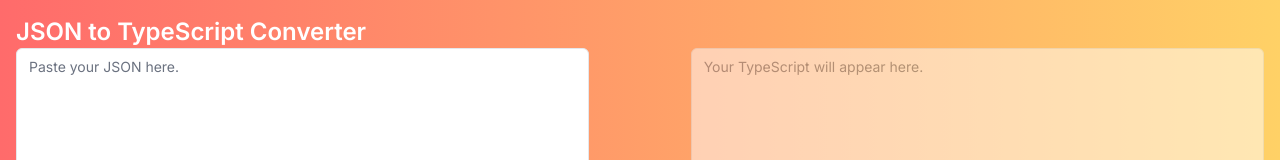
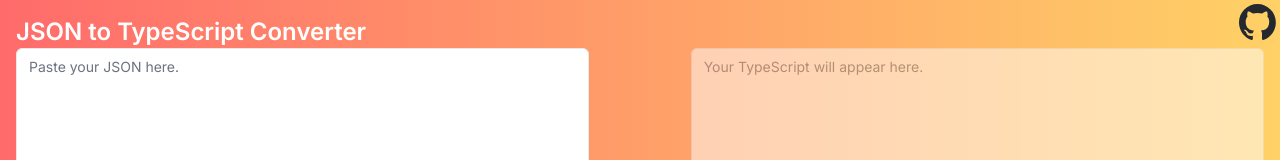
Before and after one commit to shaneosullivan/object_to_ts, a Next.js app: page / in a window 1280 px wide. Shown: the top 160 px of the page. Built offline with nearby package versions, Linux system fonts and the light colour scheme.

Commit message:
Add a github link to the top right

```diff
--- a/components/js-to-ts-converter.tsx
+++ b/components/js-to-ts-converter.tsx
@@ -48,6 +48,13 @@
         </div>
       </header>
       <main className="flex-1">
+        <a
+          href="https://github.com/shaneosullivan/object_to_ts"
+          target="blank"
+          className="fixed top-1 right-1"
+        >
+          <img src="/github-mark.svg" style={{ height: "36px" }} />
+        </a>
         <div className="flex flex-row w-full h-full gap-2">
           <div className="flex flex-col flex-1">
             <Textarea
```
Also changed, not shown: public/github-mark.svg (added).
